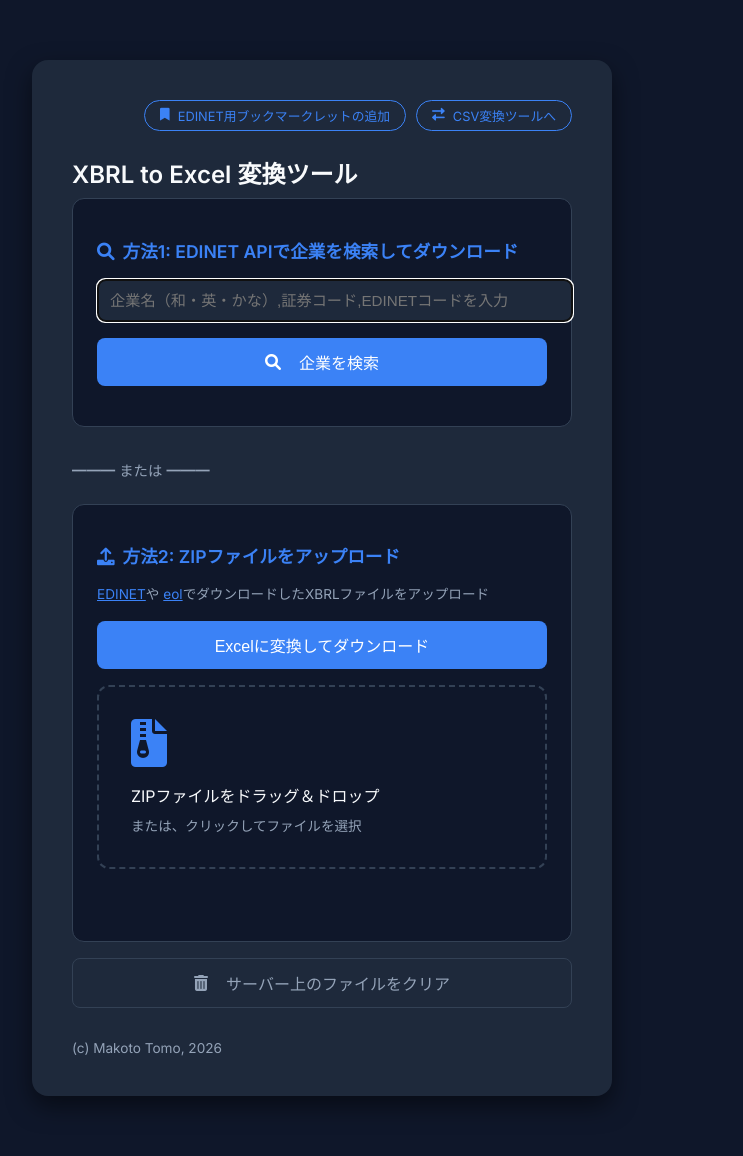
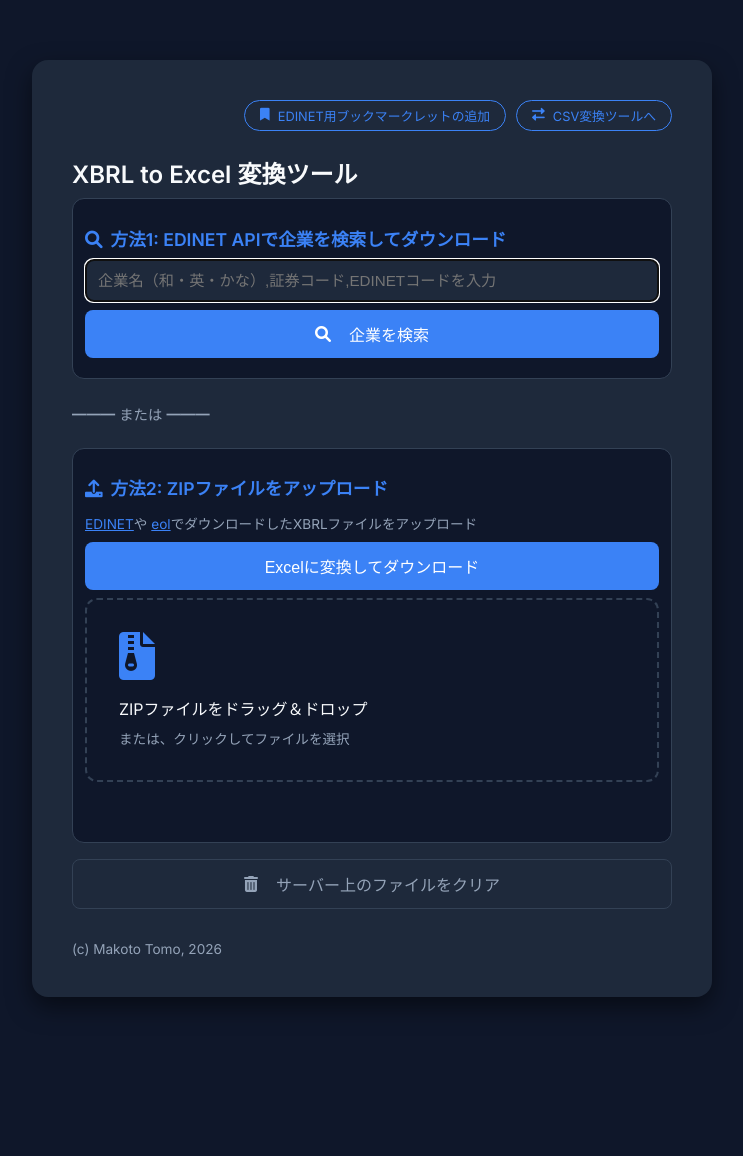
Before and after one commit to tomoreal/office-tools, a Flask app: page / in a window 1280 px wide. Shown: the whole page, without its empty margins (8-751 px from the left). After the commit the page ends 1005 px from the top, so only its background shows below. Run offline with Flask 3, Linux system fonts and the light colour scheme.

Commit message:
トップ画面の見栄えの調整

```diff
--- a/templates/index.html
+++ b/templates/index.html
@@ -118,7 +118,7 @@ XBRL to Excel Converter - Main UI Template
             border-radius: 16px;
             box-shadow: 0 10px 25px rgba(0, 0, 0, 0.5);
             width: 100%;
-            max-width: 500px;
+            max-width: 600px;
             text-align: left;
             /* Changed from center to left */
         }
@@ -343,67 +343,68 @@ XBRL to Excel Converter - Main UI Template
                  【将来の分割先】templates/converter/edinet_search.html
                  ================================================================== -->
             <div
-                style="background: var(--drop-bg); border-radius: 12px; padding: 1.5rem; margin-bottom: 2rem; border: 1px solid var(--border-color);">
-                <h2 style="font-size: 1.1rem; margin-bottom: 1rem; color: var(--primary-color);">
+                style="background: var(--drop-bg); border-radius: 12px; padding: 0.75rem; margin-bottom: 1rem; border: 1px solid var(--border-color);">
+                <h2 style="font-size: 1.1rem; margin-bottom: 0.5rem; color: var(--primary-color);">
                     <i class="fas fa-search" style="margin-right: 8px;"></i>方法1: EDINET APIで企業を検索してダウンロード
                 </h2>
 
                 <!-- 企業名入力 -->
-                <div style="margin-bottom: 1rem;">
+                <div style="margin-bottom: 0.5rem;">
                     <input type="text" id="companyNameInput" autofocus placeholder="企業名（和・英・かな）,証券コード,EDINETコードを入力"
-                        style="width: 100%; padding: 0.75rem; background: var(--container-bg); border: 1px solid var(--border-color); border-radius: 8px; color: var(--text-main); font-size: 0.95rem;">
+                        style="width: 100%; padding: 0.75rem; background: var(--container-bg); border: 1px solid var(--border-color); border-radius: 8px; color: var(--text-main); font-size: 0.95rem; box-sizing: border-box;">
                 </div>
 
-                <button id="searchBtn" class="btn" style="margin-bottom: 1rem;">
+                <button id="searchBtn" class="btn" style="margin-bottom: 0.5rem;">
                     <i class="fas fa-search" style="margin-right: 8px;"></i>
                     <span id="searchBtnText">企業を検索</span>
                     <div class="loader" id="searchLoader" style="display: none;"></div>
                 </button>
 
+                <!-- 変換モード選択 -->
+                <div id="conversionModeSection"
+                    style="display: none; margin-bottom: 0.5rem; padding: 0.75rem; background: var(--container-bg); border-radius: 8px; border: 1px solid var(--border-color);">
+                    <div style="display: flex; flex-direction: row; gap: 0.5rem;">
+                        <label
+                            style="display: flex; align-items: center; cursor: pointer; padding: 0.5rem; border-radius: 6px; transition: background 0.2s; flex: 1;"
+                            onmouseover="this.style.background='rgba(59, 130, 246, 0.05)'"
+                            onmouseout="this.style.background='transparent'">
+                            <input type="radio" name="conversionMode" value="auto" checked
+                                style="margin-right: 10px; flex-shrink: 0;">
+                            <div>
+                                <div style="font-weight: 500; margin-bottom: 0.1rem;">全期間を一括して変換</div>
+                                <div style="font-size: 0.75rem; color: var(--text-muted);">企業選択後、全期間を自動変換</div>
+                            </div>
+                        </label>
+                        <label
+                            style="display: flex; align-items: center; cursor: pointer; padding: 0.5rem; border-radius: 6px; transition: background 0.2s; flex: 1;"
+                            onmouseover="this.style.background='rgba(59, 130, 246, 0.05)'"
+                            onmouseout="this.style.background='transparent'">
+                            <input type="radio" name="conversionMode" value="manual"
+                                style="margin-right: 10px; flex-shrink: 0;">
+                            <div>
+                                <div style="font-weight: 500; margin-bottom: 0.1rem;">期間を選択して変換</div>
+                                <div style="font-size: 0.75rem; color: var(--text-muted);">期間選択後、ボタンで変換</div>
+                            </div>
+                        </label>
+                    </div>
+                </div>
                 <!-- 検索結果表示 -->
-                <div id="searchResults" style="display: none; margin-bottom: 1rem;">
+                <div id="searchResults" style="display: none; margin-bottom: 0.5rem;">
                     <h3 style="font-size: 0.95rem; margin-bottom: 0.5rem; color: var(--text-muted);">
                         検索結果:企業名をクリックするとダウンロードが始まります。</h3>
                     <div id="companyList" style="max-height: 200px; overflow-y: auto;"></div>
                 </div>
 
-                <!-- 変換モード選択 -->
-                <div id="conversionModeSection"
-                    style="display: none; margin-bottom: 1rem; padding: 0.75rem; background: var(--container-bg); border-radius: 8px; border: 1px solid var(--border-color);">
-                    <h4 style="font-size: 0.9rem; margin-bottom: 0.75rem; color: var(--text-muted);">変換モード:</h4>
-                    <div style="display: flex; flex-direction: column; gap: 0.5rem;">
-                        <label
-                            style="display: flex; align-items: center; cursor: pointer; padding: 0.5rem; border-radius: 6px; transition: background 0.2s;"
-                            onmouseover="this.style.background='rgba(59, 130, 246, 0.05)'"
-                            onmouseout="this.style.background='transparent'">
-                            <input type="radio" name="conversionMode" value="manual" style="margin-right: 10px;">
-                            <div>
-                                <div style="font-weight: 500; margin-bottom: 0.1rem;">期間を選択して変換</div>
-                                <div style="font-size: 0.75rem; color: var(--text-muted);">ダウンロード完了後、手動でボタンを押して変換</div>
-                            </div>
-                        </label>
-                        <label
-                            style="display: flex; align-items: center; cursor: pointer; padding: 0.5rem; border-radius: 6px; transition: background 0.2s;"
-                            onmouseover="this.style.background='rgba(59, 130, 246, 0.05)'"
-                            onmouseout="this.style.background='transparent'">
-                            <input type="radio" name="conversionMode" value="auto" checked style="margin-right: 10px;">
-                            <div>
-                                <div style="font-weight: 500; margin-bottom: 0.1rem;">全期間を一括して変換</div>
-                                <div style="font-size: 0.75rem; color: var(--text-muted);">ダウンロード完了後、自動的に変換を開始</div>
-                            </div>
-                        </label>
-                    </div>
-                </div>
-
                 <!-- 有価証券報告書一覧 -->
-                <div id="reportsSection" style="display: none; margin-bottom: 1rem;">
-                    <h3 style="font-size: 0.95rem; margin-bottom: 0.5rem; color: var(--text-muted);">有価証券報告書:</h3>
+                <div id="reportsSection" style="display: none; margin-bottom: 0.5rem;">
+                    <h3 style="font-size: 0.95rem; margin-bottom: 0.5rem; color: var(--text-muted);">有価証券報告書:期間を選択してください
+                    </h3>
                     <div id="reportsList" style="max-height: 300px; overflow-y: auto;"></div>
                 </div>
 
                 <!-- ダウンロード進捗表示 -->
                 <div id="downloadProgress"
-                    style="display: none; margin-bottom: 1rem; padding: 0.75rem; background: var(--container-bg); border-radius: 8px; border: 1px solid var(--border-color);">
+                    style="display: none; margin-bottom: 0.5rem; padding: 0.75rem; background: var(--container-bg); border-radius: 8px; border: 1px solid var(--border-color);">
                     <div style="display: flex; justify-content: space-between; margin-bottom: 0.5rem;">
                         <span style="font-size: 0.9rem;">
                             <i class="fas fa-download" style="margin-right: 5px; color: var(--primary-color);"></i>
@@ -431,7 +432,7 @@ XBRL to Excel Converter - Main UI Template
 
                 <!-- Excel変換進捗表示 -->
                 <div id="conversionProgress"
-                    style="display: none; margin-bottom: 1rem; padding: 0.75rem; background: var(--container-bg); border-radius: 8px; border: 1px solid var(--border-color);">
+                    style="display: none; margin-bottom: 0.5rem; padding: 0.75rem; background: var(--container-bg); border-radius: 8px; border: 1px solid var(--border-color);">
                     <div style="display: flex; justify-content: space-between; margin-bottom: 0.5rem;">
                         <span style="font-size: 0.9rem;">
                             <i class="fas fa-file-excel" style="margin-right: 5px; color: var(--primary-color);"></i>
@@ -454,7 +455,7 @@ XBRL to Excel Converter - Main UI Template
 
                 <!-- PDFダウンロードボタン -->
                 <button id="pdfDownloadBtn" class="btn"
-                    style="display: none; background: #ef4444; margin-bottom: 1rem;">
+                    style="display: none; background: #ef4444; margin-bottom: 0.5rem;">
                     <i class="fas fa-file-pdf" style="margin-right: 8px;"></i>
                     <span id="pdfDownloadBtnText">有価証券報告書のPDFをダウンロード</span>
                     <div class="loader" id="pdfDownloadLoader" style="display: none;"></div>
@@ -481,12 +482,12 @@ XBRL to Excel Converter - Main UI Template
             {% endwith %}
 
             <div
-                style="background: var(--drop-bg); border-radius: 12px; padding: 1.5rem; border: 1px solid var(--border-color);">
-                <h2 style="font-size: 1.1rem; margin-bottom: 1rem; color: var(--primary-color);">
+                style="background: var(--drop-bg); border-radius: 12px; padding: 0.75rem; border: 1px solid var(--border-color);">
+                <h2 style="font-size: 1.1rem; margin-bottom: 0.5rem; color: var(--primary-color);">
                     <i class="fas fa-upload" style="margin-right: 8px;"></i>方法2: ZIPファイルをアップロード
                 </h2>
 
-                <p style="font-size: 0.85rem; color: var(--text-muted); margin-bottom: 1rem;">
+                <p style="font-size: 0.85rem; color: var(--text-muted); margin-bottom: 0.5rem;">
                     <a href="https://disclosure2.edinet-fsa.go.jp/weee0050.aspx" target="_blank"
                         style="color: var(--primary-color);">EDINET</a>や
                     <a href="https://ssl.eoldb.jp/EolDb/UserLogin.php" target="_blank"
@@ -494,7 +495,7 @@ XBRL to Excel Converter - Main UI Template
                 </p>
 
                 <form method="POST" enctype="multipart/form-data" id="uploadForm">
-                    <button type="submit" class="btn" id="submitBtn" style="margin-bottom: 1rem;">
+                    <button type="submit" class="btn" id="submitBtn" style="margin-bottom: 0.5rem;">
                         <span id="btnText">Excelに変換してダウンロード</span>
                         <div class="loader" id="loader"></div>
                     </button>
@@ -793,12 +794,9 @@ XBRL to Excel Converter - Main UI Template
                         <label style="display: flex; align-items: start; cursor: pointer;">
                             <input type="checkbox" value="${report.docID}" style="margin-right: 10px; margin-top: 4px;"
                                    onchange="toggleReport('${report.docID}')" checked>
-                            <div style="flex: 1;">
-                                <div style="font-weight: 500; margin-bottom: 0.25rem;">${report.docDescription}</div>
-                                <div style="font-size: 0.8rem; color: var(--text-muted);">
-                                    提出日: ${report.submitDateTime} | 対象期間: ${report.periodStart} ～ ${report.periodEnd}
-                                </div>
-                                <div id="download-status-${report.docID}" style="font-size: 0.75rem; margin-top: 0.25rem; color: var(--text-muted);">
+                            <div style="flex: 1; display: flex; align-items: center; gap: 1rem;">
+                                <div style="font-weight: 500;">${report.docDescription.replace(/^有価証券報告書－/, '')}</div>
+                                <div id="download-status-${report.docID}" style="font-size: 0.75rem; color: var(--text-muted); white-space: nowrap;">
                                     <i class="fas fa-clock"></i> ダウンロード待機中...
                                 </div>
                             </div>
```
Also changed, not shown: 1 other file.
